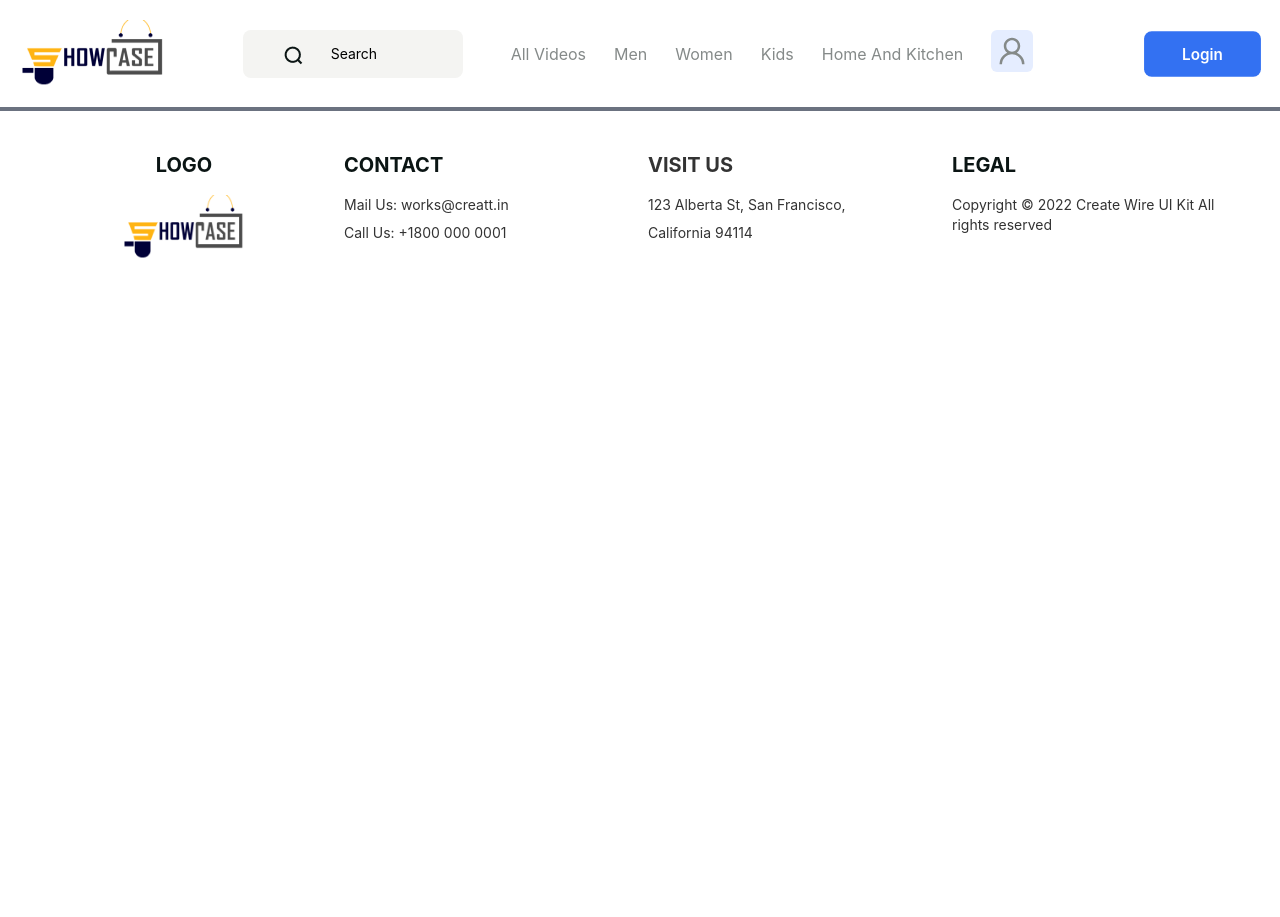
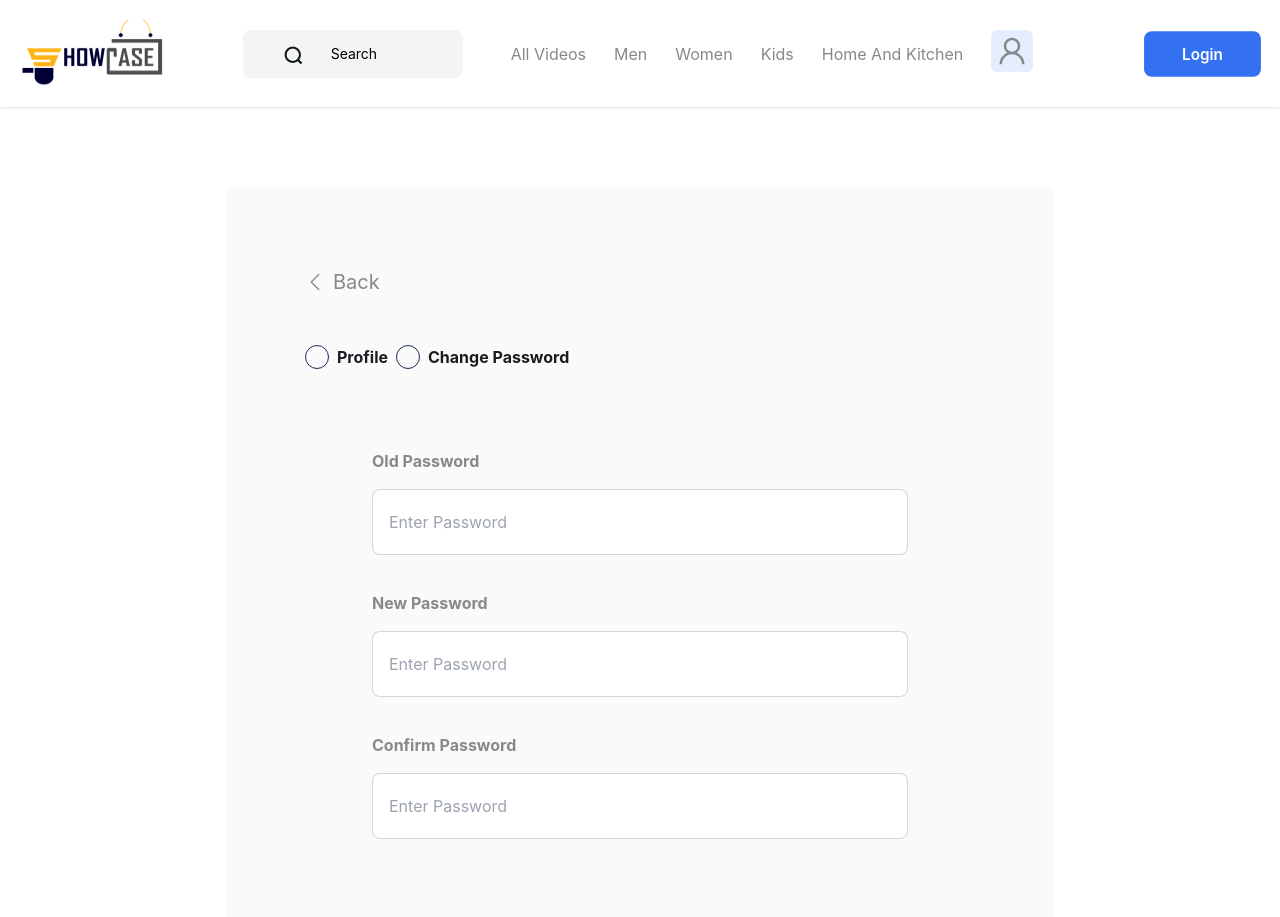
Before and after one commit to sukanya055/ShowCase-V-2, a React (Create React App) app: page /changePassword in a window 1280 px wide. Shown: the top 917 px of the page. Before the commit the page ends 800 px from the top, so only its background shows below. Built offline with nearby package versions, Linux system fonts and the light colour scheme.

Commit message:
password page complete

```diff
--- a/src/App.js
+++ b/src/App.js
@@ -1,7 +1,8 @@
 import { Route, Routes } from 'react-router-dom';
 import './App.css';
 import Home from './components/Home/Home';
-import NormalProfile from './components/Profile/NormalProfile';
+import NormalProfile from './components/Profile/NormalProfile/NormalProfile';
+import PasswordChange from './components/Profile/PasswordChange';
 import Footer from './components/share/Footer';
 import Navbar from './components/share/Navbar';
 
@@ -12,6 +13,7 @@ function App() {
       <Routes>
         <Route path='/' element={<Home />} />
         <Route path='/normalProfile' element={<NormalProfile />} />
+        <Route path='/changePassword' element={<PasswordChange />} />
 
       </Routes>
       <Footer />
--- a/src/components/Profile/NormalProfile.js
+++ b/src/components/Profile/NormalProfile/NormalProfile.js
@@ -1,7 +1,7 @@
 import React from 'react';
 import { BsChevronLeft } from 'react-icons/bs';
-import profileImg from '../../assets/images/profile.png'
-import styles from './NormalProfile.module.css'
+import profileImg from '../../../assets/images/profile.png'
+import styles from '.././NormalProfile.module.css'
 const NormalProfile = () => {
     return (
         <>
--- /dev/null
+++ b/src/components/Profile/PasswordChange.js
@@ -0,0 +1,71 @@
+import React from 'react';
+import { BsChevronLeft } from 'react-icons/bs';
+const PasswordChange = () => {
+    return (
+        <div>
+            <>
+                <div className='my-20'>
+                    <div
+                        className={`w-full lg:w-[830px]  mx-auto bg-[#FAFAFA] px-4 md:px-16 lg:px-20 py-20 rounded-lg`}
+                    >
+                        <button
+                            className='flex gap-2 items-center text-[#858A89] text-[15px] md:text-[20px] '
+                        ><BsChevronLeft /> Back</button>
+                        <div className='flex items-center gap-2 mt-12'>
+                            <div className='flex items-center gap-2'>
+                                <input type="radio" name="radio-2" className="radio radio-primary" />
+                                <label className='text-[#1B1C21] text-[14px] md:text-[16px] font-bold' htmlFor="">Profile</label>
+                            </div>
+                            <div className='flex items-center gap-2'>
+                                <input type="radio" name="radio-2" className="radio radio-primary" />
+                                <label className='text-[#1B1C21] text-[14px] md:text-[16px] font-bold' htmlFor="">Change Password</label>
+                            </div>
+                        </div>
+                        <div>
+                            <form className='w-full lg:w-[80%] mx-auto mt-20'>
+                                <div className='w-full mb-9'>
+                                    <label
+                                        className='block text-[#858A89] font-bold mb-4 text-[14px] md:text-[16px]'
+                                        htmlFor="">Old Password</label>
+                                    <input
+                                        type="text"
+                                        placeholder="Enter Password"
+                                        className="input input-bordered w-full py-5 md:py-8"
+                                    />
+                                </div>
+                                <div className='w-full mb-9'>
+                                    <label
+                                        className='block text-[#858A89] font-bold mb-4 text-[14px] md:text-[16px]'
+                                        htmlFor="">New Password</label>
+                                    <input
+                                        type="text"
+                                        placeholder="Enter Password"
+                                        className="input input-bordered w-full py-5 md:py-8"
+                                    />
+                                </div>
+                                <div className='w-full mb-[80px]'>
+                                    <label
+                                        className='block text-[#858A89] font-bold mb-4 text-[14px] md:text-[16px]'
+                                        htmlFor="">Confirm Password</label>
+                                    <input
+                                        type="text"
+                                        placeholder="Enter Password"
+                                        className="input input-bordered w-full py-5 md:py-8"
+                                    />
+                                </div>
+
+                                <div className='flex justify-center mt-10'>
+                                    <button
+                                        className='bg-[#3371F2] text-white px-8  md:px-40 py-3 rounded-xl text-[14px] md:text-[16px]'
+                                        type='submit' >Save</button>
+                                </div>
+                            </form>
+                        </div>
+                    </div>
+                </div>
+            </>
+        </div>
+    );
+};
+
+export default PasswordChange;
```
